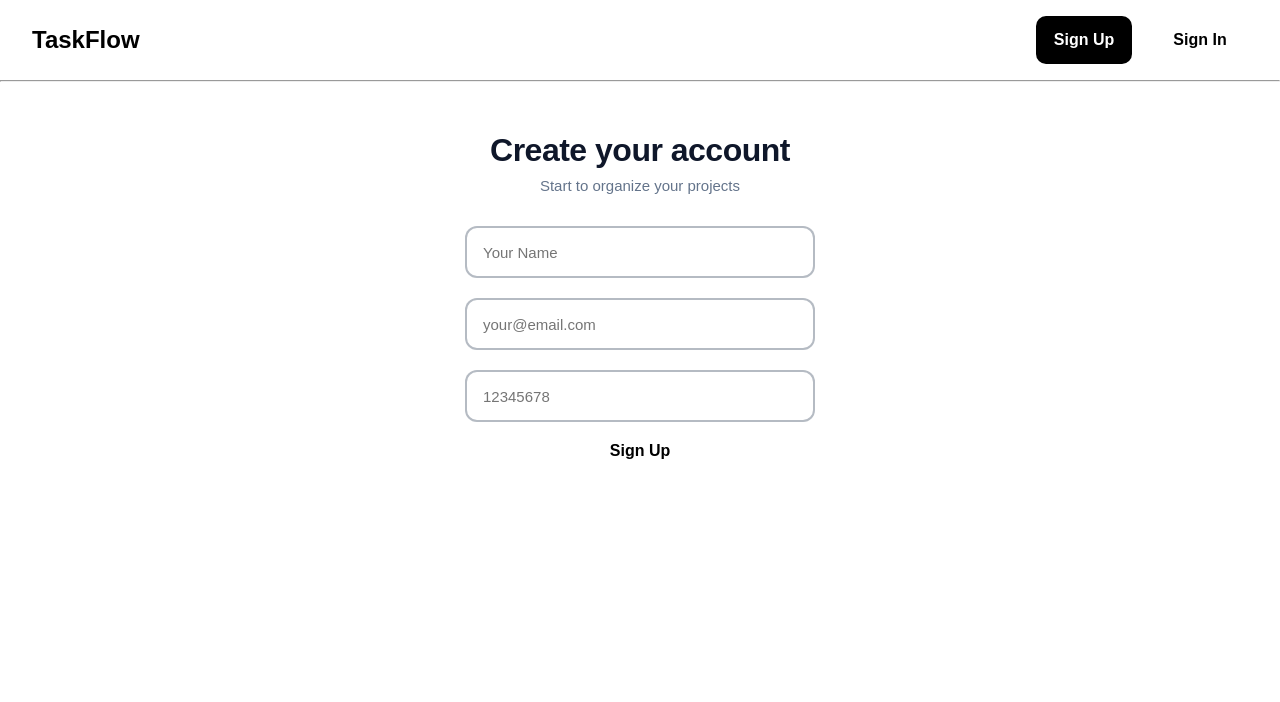
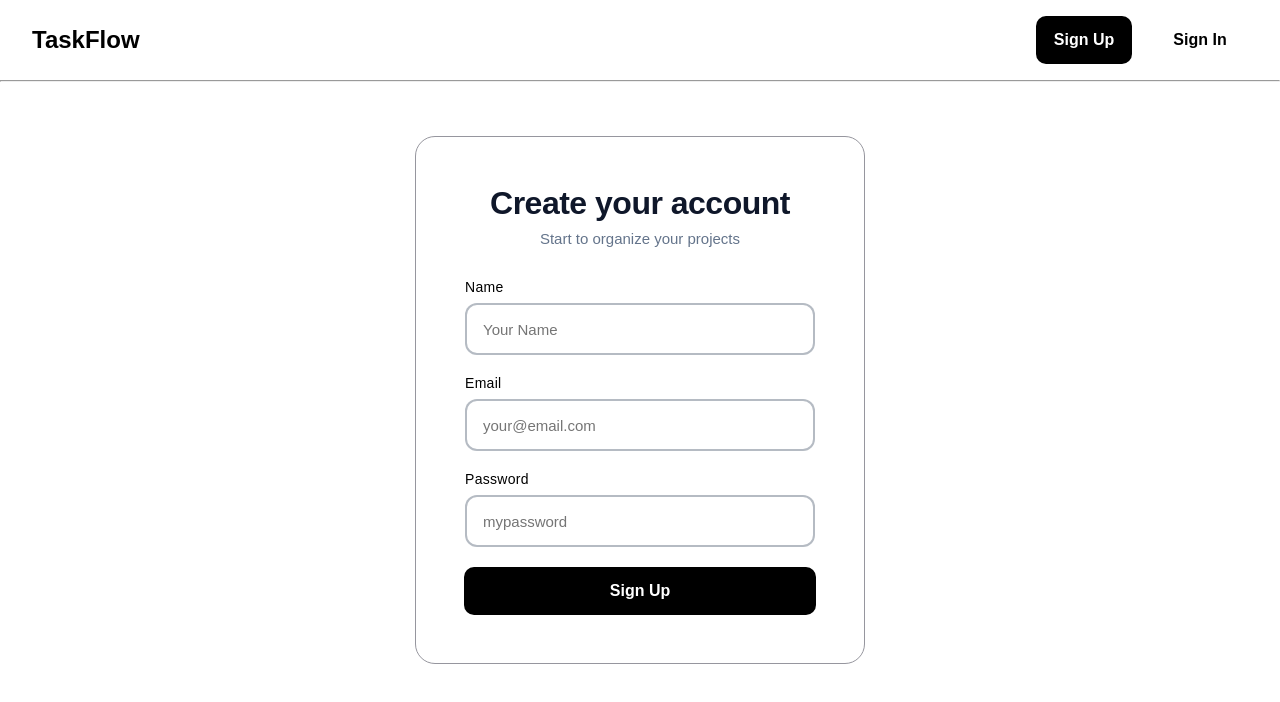
Before and after one commit to VitorFranciscoDev/taskflow-web, a Vue app: page /#/signUp in a window 1280 px wide. Shown: the top 702 px of the page. Built offline with nearby package versions, Linux system fonts and the light colour scheme.

Commit message:
feature(): Form Component finished

```diff
--- a/src/App.vue
+++ b/src/App.vue
@@ -10,7 +10,7 @@ import Header from "@/infrastructure/presentation/auth/components/Header.vue";
 <style>
   :root {
     --primary-color: black;
-    --secondary-color: #434343;
+    --secondary-color: #535353;
     --background-color: white;
   }
 
--- a/src/infrastructure/presentation/auth/components/Button.vue
+++ b/src/infrastructure/presentation/auth/components/Button.vue
@@ -15,7 +15,9 @@
 </script>
 
 <template>
-  <button :style="{ width: width + 'rem', height: height + 'rem' }" @click="emit('click')" class="button" :class="{ black: isBackgroundBlack }">{{ text }}</button>
+  <button :class="{ black: isBackgroundBlack }" :style="{ width: width + 'rem', height: height + 'rem' }" class="button"
+          @click="emit('click')">{{ text }}
+  </button>
 </template>
 
 <style scoped>
@@ -31,11 +33,15 @@
 }
 
 .button:hover {
-    background-color: var(--secondary-color);
+  background-color: #f3f3f3;
 }
 
 .black {
   background-color: var(--primary-color);
   color: var(--background-color);
 }
+
+.black:hover {
+  background-color: var(--secondary-color);
+}
 </style>
--- a/src/infrastructure/presentation/auth/components/Form.vue
+++ b/src/infrastructure/presentation/auth/components/Form.vue
@@ -1,29 +1,27 @@
 <script lang="ts" setup>
-  interface Props {
-    onSubmit?: (event: Event) => void;
-  }
-
-  const props = withDefaults(defineProps<Props>(), {
-    onSubmit: (event: Event) => event.preventDefault(),
-  })
+const emit = defineEmits<{
+  (e: 'submit', event: Event): void
+}>()
 </script>
 
 <template>
-  <form class="form" onsubmit="props.onSubmit">
+  <form class="form" @submit="emit('submit', $event)">
     <slot/>
   </form>
 </template>
 
 <style scoped>
-  .form {
-    background-color: transparent;
-    width: 100%;
-    max-width: 420px;
-    margin: 0 auto;
-    padding: 50px 24px;
-    border: none;
-    display: flex;
-    flex-direction: column;
-    align-items: center;
-  }
+.form {
+  background-color: var(--background-color);
+  border-radius: 20px;
+  padding: 3rem;
+  border: 1px solid rgb(150, 150, 158);
+  display: flex;
+  flex-direction: column;
+  align-items: center;
+  position: absolute;
+  left: 50%;
+  top: 50%;
+  transform: translate(-50%, -50%);
+}
 </style>
--- a/src/infrastructure/presentation/auth/components/Header.vue
+++ b/src/infrastructure/presentation/auth/components/Header.vue
@@ -5,7 +5,7 @@
 
   const router = useRouter();
 
-  const navigateToLogin = () => router.push(RouteDefs.LoginPage.path);
+  const navigateToSignIn = () => router.push(RouteDefs.LoginPage.path);
   const navigateToSignUp = () => router.push(RouteDefs.SignUpPage.path);
   const navigateToLandingPage = () => router.push(RouteDefs.LandingPage.path);
 </script>
@@ -17,8 +17,8 @@
         <h1 class="header__nav__logo" @click="navigateToLandingPage">TaskFlow</h1>
 
         <div class="header__nav__auth">
-          <Button text="Sign Up" :width="6" :height="3" :isBackgroundBlack="true"/>
-          <Button text="Sign In" :width="6" :height="3" :is-background-black="false"/>
+          <Button text="Sign Up" :width="6" :height="3" :isBackgroundBlack="true" @click="navigateToSignUp"/>
+          <Button text="Sign In" :width="6" :height="3" :is-background-black="false" @click="navigateToSignIn"/>
         </div>
       </nav>
     </header>
--- a/src/infrastructure/presentation/auth/components/Main.vue
+++ b/src/infrastructure/presentation/auth/components/Main.vue
@@ -1,15 +1,20 @@
-<script setup lang="ts">
-  import { ref } from 'vue';
+<script lang="ts" setup>
+import {ref} from 'vue';
 import TextField from './TextField.vue';
 import Button from './Button.vue';
-import { useRouter } from 'vue-router';
+import {useRouter} from 'vue-router';
 
 const router = useRouter();
 
 const email = ref('');
 
 function handleSubmit() {
-    router.push("/signUp");
+  router.push({
+    path: '/signUp',
+    state: {
+      email: email.value,
+    }
+  });
 }
 </script>
 
@@ -28,7 +33,7 @@ import { useRouter } from 'vue-router';
           placeholder="your@email.com"
           type="email"
       />
-        <Button text="Start" :width="8" :height="3.2" :isBackgroundBlack="true"/>
+      <Button :height="3.2" :isBackgroundBlack="true" :width="8" text="Start" @click="handleSubmit"/>
     </div>
   </main>
 </template>
--- a/src/infrastructure/presentation/auth/components/TextField.vue
+++ b/src/infrastructure/presentation/auth/components/TextField.vue
@@ -73,4 +73,8 @@ const value = computed({
   outline: none;
   transition: all 0.3s ease;
 }
+
+.input:focus {
+  border: 2.5px solid var(--primary-color);
+}
 </style>
--- a/src/infrastructure/presentation/auth/screens/LoginPage.vue
+++ b/src/infrastructure/presentation/auth/screens/LoginPage.vue
@@ -23,7 +23,6 @@
 <template>
   <div class="background">
     <Header/>
-    <hr>
 
     <main class="background__main">
       <Form>
@@ -33,6 +32,7 @@
 
         <TextField
             v-model="email"
+            :has-label="true"
             label="Email"
             placeholder="your@email.com"
             type="email"
@@ -40,12 +40,13 @@
 
         <TextField
             v-model="password"
+            :has-label="true"
             label="Password"
             placeholder="mypassword"
             type="password"
         />
 
-        <Button text="Login"/>
+        <Button :height="3" :isBackgroundBlack="true" :width="22" text="Sign In"/>
       </Form>
     </main>
   </div>
--- a/src/infrastructure/presentation/auth/screens/SignUpPage.vue
+++ b/src/infrastructure/presentation/auth/screens/SignUpPage.vue
@@ -1,24 +1,24 @@
-<script setup lang="ts">
+<script lang="ts" setup>
 import Button from '../components/Button.vue';
 import TextField from '../components/TextField.vue';
-  import { ref } from 'vue';
+import {ref} from 'vue';
 import Form from "@/infrastructure/presentation/auth/components/Form.vue";
 import Header from '../components/Header.vue';
-  import { User } from '@/domain/entities/user';
-  import { useAuthStore } from '../auth_state';
-  import { useRouter } from 'vue-router';
+import {User} from '@/domain/entities/user';
+import {useAuthStore} from '../auth_state';
+import {useRouter} from 'vue-router';
 
 const authStore = useAuthStore();
 const router = useRouter();
 
+const password = ref('');
+const email = router.options.history.state.email as string;
 const name = ref('');
-  const email = ref('');
-  const password = ref('');
 
 async function handleSubmit() {
   const newUser: User = {
     name: name.value,
-      email: email.value,
+    email: email,
     password: password.value,
   };
 
@@ -39,6 +39,7 @@
 
       <TextField
           v-model="name"
+          :has-label="true"
           label="Name"
           placeholder="Your Name"
           type="text"
@@ -46,6 +47,7 @@
 
       <TextField
           v-model="email"
+          :has-label="true"
           label="Email"
           placeholder="your@email.com"
           type="email"
@@ -53,12 +55,13 @@
 
       <TextField
           v-model="password"
+          :has-label="true"
           label="Password"
-          placeholder="12345678"
+          placeholder="mypassword"
           type="password"
       />
 
-      <Button text="Sign Up"/>
+      <Button :height="3" :isBackgroundBlack="true" :width="22" text="Sign Up"/>
     </Form>
   </div>
 </template>
```
Lines whose indentation alone changed are shown as unchanged.
